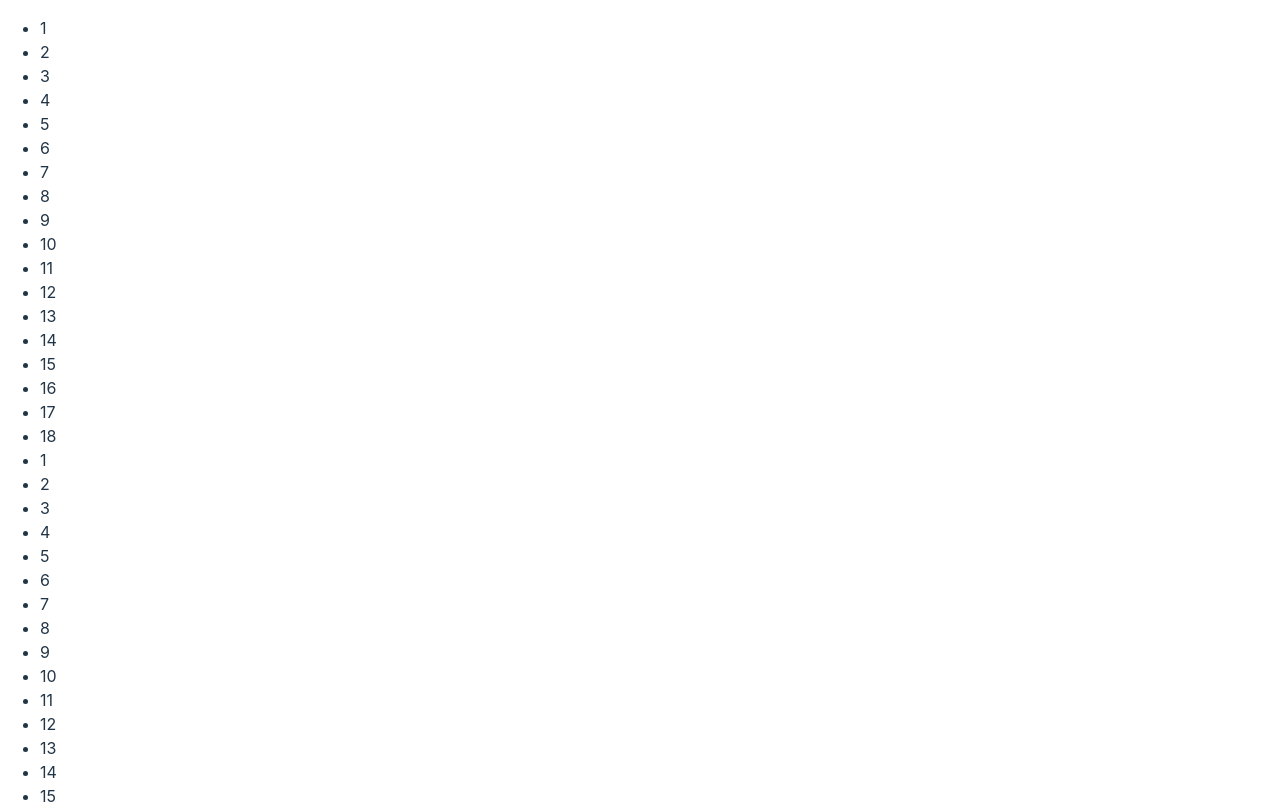
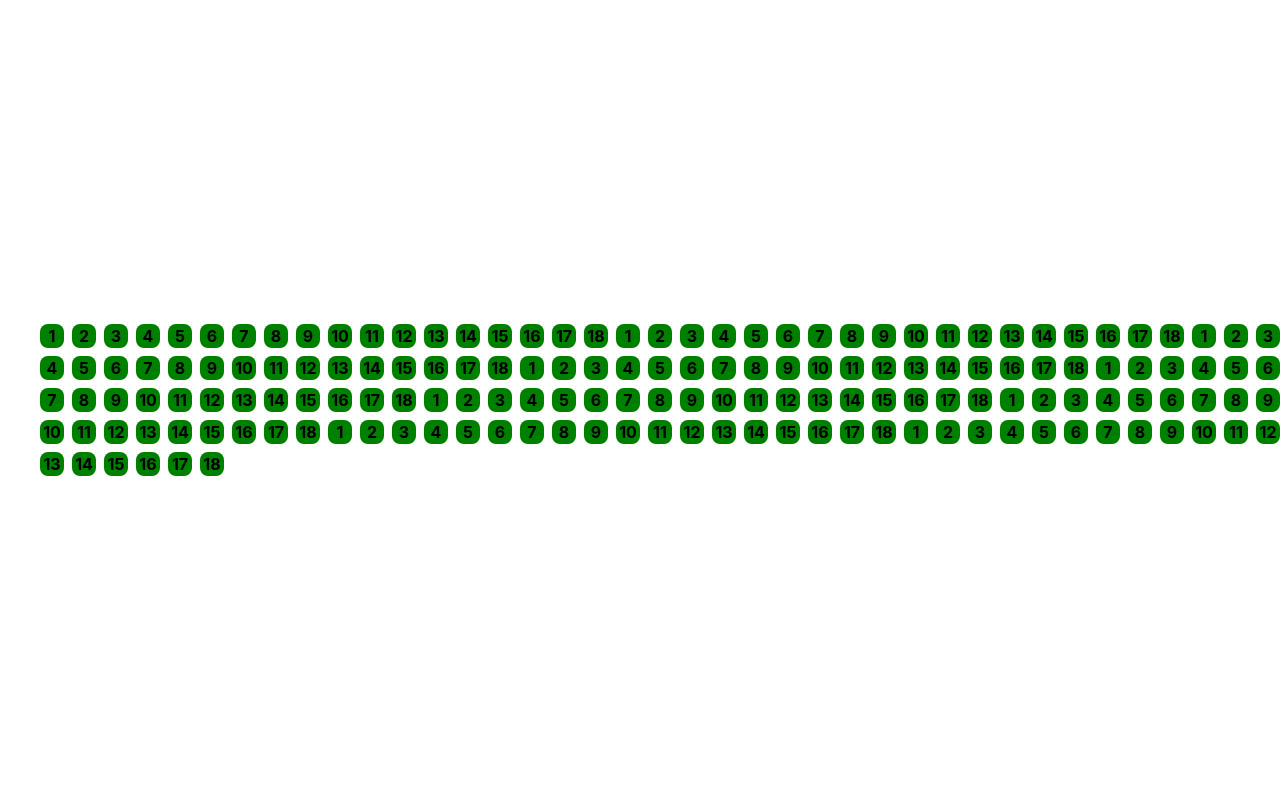
Before and after one commit to isitum01/minersDashboard, a React (Vite) app: page / in a window 1280 px wide. Shown: the top 804 px of the page. Built offline with nearby package versions, Linux system fonts and the light colour scheme.

Commit message:
Created basic Miner component, Added sass package

```diff
--- a/package.json
+++ b/package.json
@@ -24,6 +24,7 @@
     "eslint": "^8.57.0",
     "eslint-plugin-react-hooks": "^4.6.0",
     "eslint-plugin-react-refresh": "^0.4.6",
+    "sass": "^1.77.0",
     "typescript": "^5.2.2",
     "vite": "^5.2.0"
   }
--- /dev/null
+++ b/src/features/miners/Miner/Miner.module.scss
@@ -0,0 +1,11 @@
+.miner {
+  width: 24px;
+  height: 24px;
+  display: flex;
+  justify-content: center;
+  border-radius: 8px;
+  cursor: pointer;
+  color: black;
+  font-weight: bold;
+  background: green;
+}
--- /dev/null
+++ b/src/features/miners/Miner/Miner.tsx
@@ -0,0 +1,19 @@
+import styles from "./Miner.module.scss";
+
+interface MinerProps {
+  miner: Miner;
+}
+
+/**
+ * Component used for displaying single Miner information
+ */
+export default function Miner({ miner }: MinerProps) {
+
+  return (
+    <div
+      className={styles.miner}
+    >
+      {miner.port}
+    </div>
+  );
+}
--- /dev/null
+++ b/src/views/Dashboard/Dashboard.module.scss
@@ -0,0 +1,7 @@
+.dashboard {
+  ul {
+    display: flex;
+    flex-wrap: wrap;
+    gap: 8px;
+  }
+}
--- a/src/views/Dashboard/Dashboard.tsx
+++ b/src/views/Dashboard/Dashboard.tsx
@@ -1,6 +1,11 @@
 import { useEffect, useState } from "react";
 import agent from "../../app/api/agent";
+import Miner from "../../features/miners/Miner/Miner";
+import styles from "./Dashboard.module.scss"
 
+/**
+ * Function representing the view corresponding to the Dashboard page.
+ */
 export default function Dashboard() {
   const [miners, setMiners] = useState<Miner[]>([]);
 
@@ -11,8 +16,8 @@ export default function Dashboard() {
   }, []);
 
   return (
-    <div>
-      <ul>{miners && miners.map((miner) => <li>{miner.port}</li>)}</ul>
+    <div className={styles.dashboard}>
+      <ul>{miners && miners.map((miner) => <Miner miner={miner} />)}</ul>
     </div>
   );
 }
```
Also changed, not shown: 1 other file (tests, documents, lock files or other folders).
